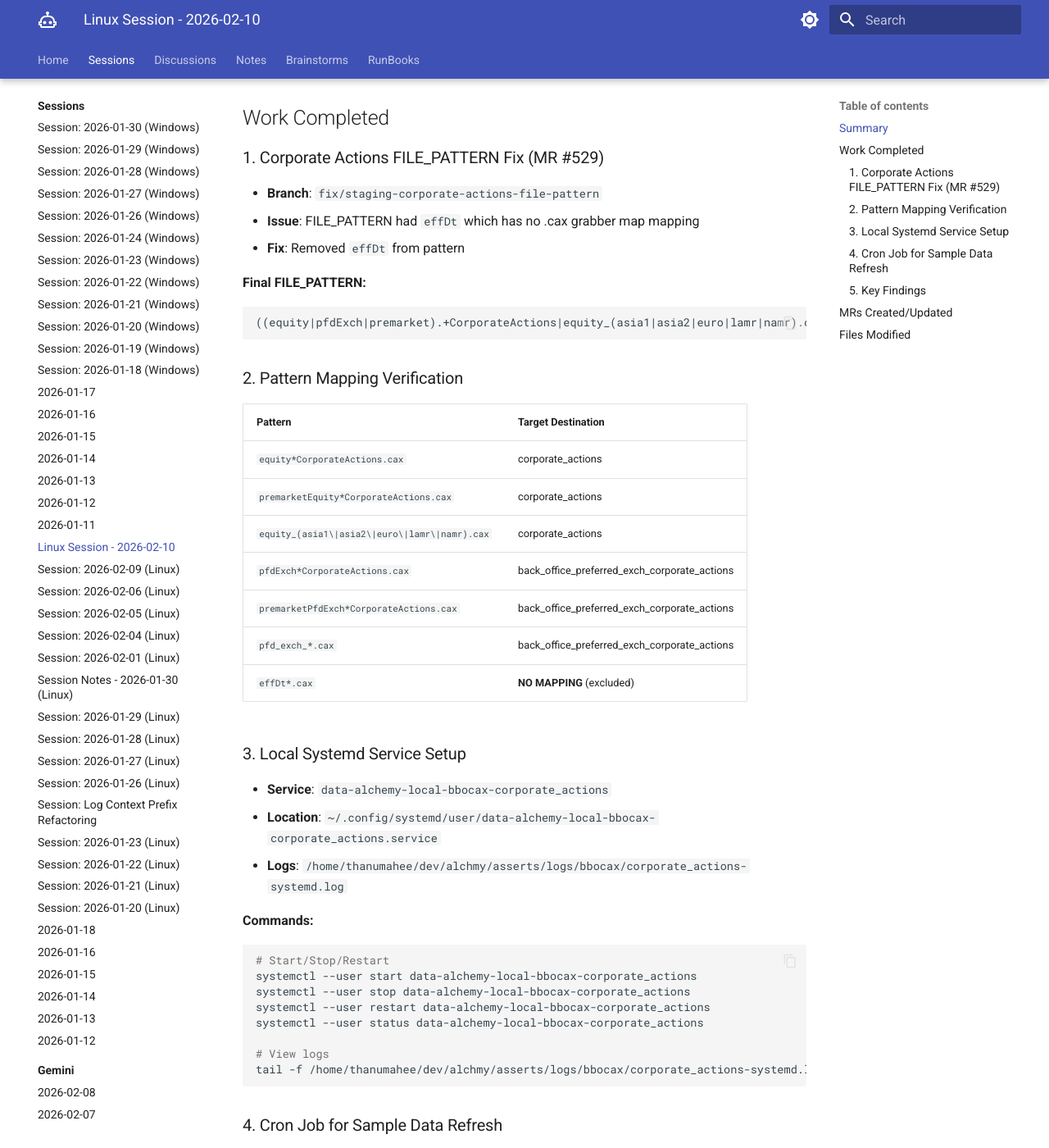
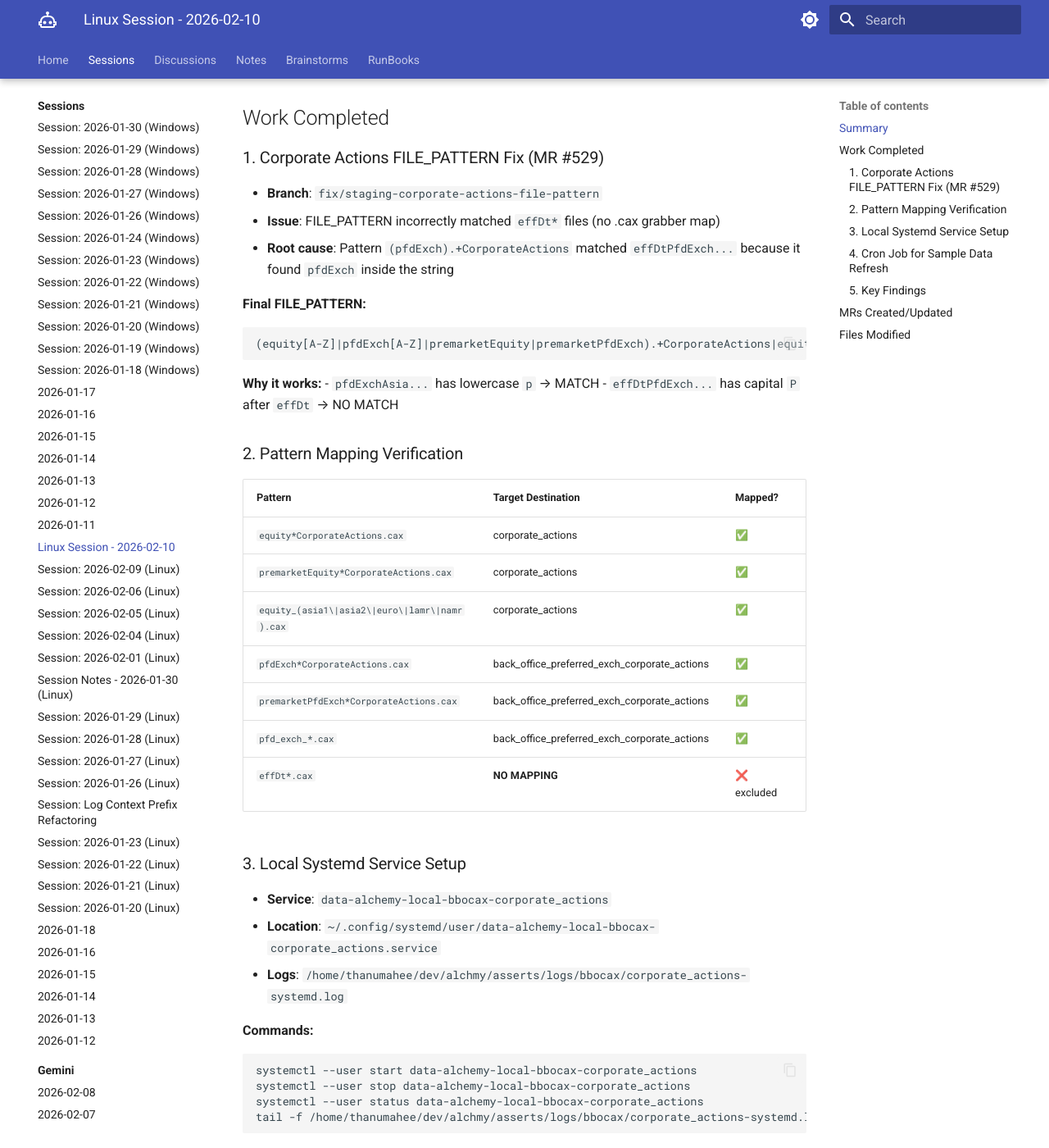
Before and after one commit to ThanuMahee12/AgentContext, an MkDocs documentation site: the page built from docs/sessions/claude/l-2026-02-10.md, in a window 1280 px wide and 1400 px high, scrolled down 218 px. Shown: the whole window at 82% size. Built offline with MkDocs 1.6.1 and Material for MkDocs 9.7.7, drawn with Linux system fonts in a browser that asks for light colours; some of the changed text lies outside the part shown.

Commit message:
session: l-2026-02-10 update FILE_PATTERN fix

````diff
--- a/docs/sessions/claude/l-2026-02-10.md
+++ b/docs/sessions/claude/l-2026-02-10.md
@@ -7,24 +7,28 @@ BBOCAX corporate_actions service configuration and FILE_PATTERN verification.
 
 ### 1. Corporate Actions FILE_PATTERN Fix (MR #529)
 - **Branch**: `fix/staging-corporate-actions-file-pattern`
-- **Issue**: FILE_PATTERN had `effDt` which has no .cax grabber map mapping
-- **Fix**: Removed `effDt` from pattern
+- **Issue**: FILE_PATTERN incorrectly matched `effDt*` files (no .cax grabber map)
+- **Root cause**: Pattern `(pfdExch).+CorporateActions` matched `effDtPfdExch...` because it found `pfdExch` inside the string
 
 **Final FILE_PATTERN:**
 ```
-((equity|pfdExch|premarket).+CorporateActions|equity_(asia1|asia2|euro|lamr|namr).cax|pfd_exch_(asia|euro|lamr|namr).cax)
+(equity[A-Z]|pfdExch[A-Z]|premarketEquity|premarketPfdExch).+CorporateActions|equity_(asia1|asia2|euro|lamr|namr).cax|pfd_exch_(asia|euro|lamr|namr).cax
 ```
 
+**Why it works:**
+- `pfdExchAsia...` has lowercase `p` → MATCH
+- `effDtPfdExch...` has capital `P` after `effDt` → NO MATCH
+
 ### 2. Pattern Mapping Verification
-| Pattern | Target Destination |
-|---------|-------------------|
-| `equity*CorporateActions.cax` | corporate_actions |
-| `premarketEquity*CorporateActions.cax` | corporate_actions |
-| `equity_(asia1\|asia2\|euro\|lamr\|namr).cax` | corporate_actions |
-| `pfdExch*CorporateActions.cax` | back_office_preferred_exch_corporate_actions |
-| `premarketPfdExch*CorporateActions.cax` | back_office_preferred_exch_corporate_actions |
-| `pfd_exch_*.cax` | back_office_preferred_exch_corporate_actions |
-| `effDt*.cax` | **NO MAPPING** (excluded) |
+| Pattern | Target Destination | Mapped? |
+|---------|-------------------|---------|
+| `equity*CorporateActions.cax` | corporate_actions | ✅ |
+| `premarketEquity*CorporateActions.cax` | corporate_actions | ✅ |
+| `equity_(asia1\|asia2\|euro\|lamr\|namr).cax` | corporate_actions | ✅ |
+| `pfdExch*CorporateActions.cax` | back_office_preferred_exch_corporate_actions | ✅ |
+| `premarketPfdExch*CorporateActions.cax` | back_office_preferred_exch_corporate_actions | ✅ |
+| `pfd_exch_*.cax` | back_office_preferred_exch_corporate_actions | ✅ |
+| `effDt*.cax` | **NO MAPPING** | ❌ excluded |
 
 ### 3. Local Systemd Service Setup
 - **Service**: `data-alchemy-local-bbocax-corporate_actions`
@@ -33,13 +37,9 @@ BBOCAX corporate_actions service configuration and FILE_PATTERN verification.
 
 **Commands:**
 ```bash
-# Start/Stop/Restart
 systemctl --user start data-alchemy-local-bbocax-corporate_actions
 systemctl --user stop data-alchemy-local-bbocax-corporate_actions
-systemctl --user restart data-alchemy-local-bbocax-corporate_actions
 systemctl --user status data-alchemy-local-bbocax-corporate_actions
-
-# View logs
 tail -f /home/thanumahee/dev/alchmy/asserts/logs/bbocax/corporate_actions-systemd.log
 ```
 
@@ -48,18 +48,16 @@ tail -f /home/thanumahee/dev/alchmy/asserts/logs/bbocax/corporate_actions-system
 - **Schedule**: Every 5 min, 8 AM - 6 PM, until 2026-02-13
 - **Action**: Touches 50 random bbocax files to update mtime
 
-**Cron entry:**
 ```
 */5 8-17 * * * /home/thanumahee/dev/alchmy/asserts/scripts/refresh-bbocax-sample-data.sh
 ```
 
-**Log**: `/home/thanumahee/dev/alchmy/asserts/logs/bbocax/refresh-sample-data.log`
-
 ### 5. Key Findings
-- Files without date suffix (e.g., `file.cax`) are intermediate files - no mapping needed
-- Files with date suffix (e.g., `file.cax.20251130`) are final files - have grabber map
+- Files without date suffix (`file.cax`) are intermediate - no mapping needed
+- Files with date suffix (`file.cax.20251130`) are final - have grabber map
 - Systemd FILE_PATTERN with special chars needs double quotes
-- Backslashes in `.cax` patterns cause systemd syntax errors - use `.cax` not `\.cax`
+- Backslashes in patterns cause systemd syntax errors - use `.cax` not `\.cax`
+- `effDt*.cax` files have NO grabber map - must be excluded from pattern
 
 ## MRs Created/Updated
 - **MR #529**: fix/staging-corporate-actions-file-pattern
````
